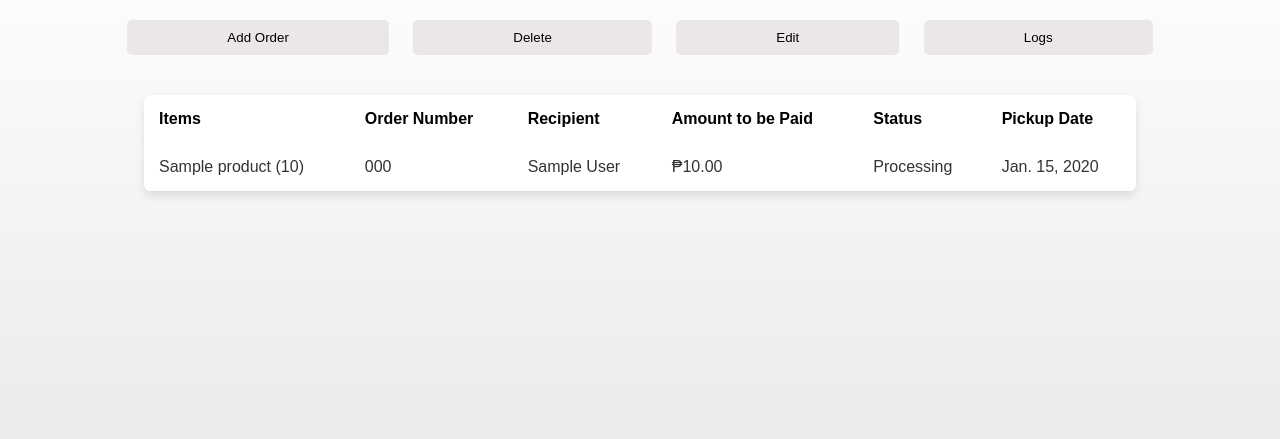
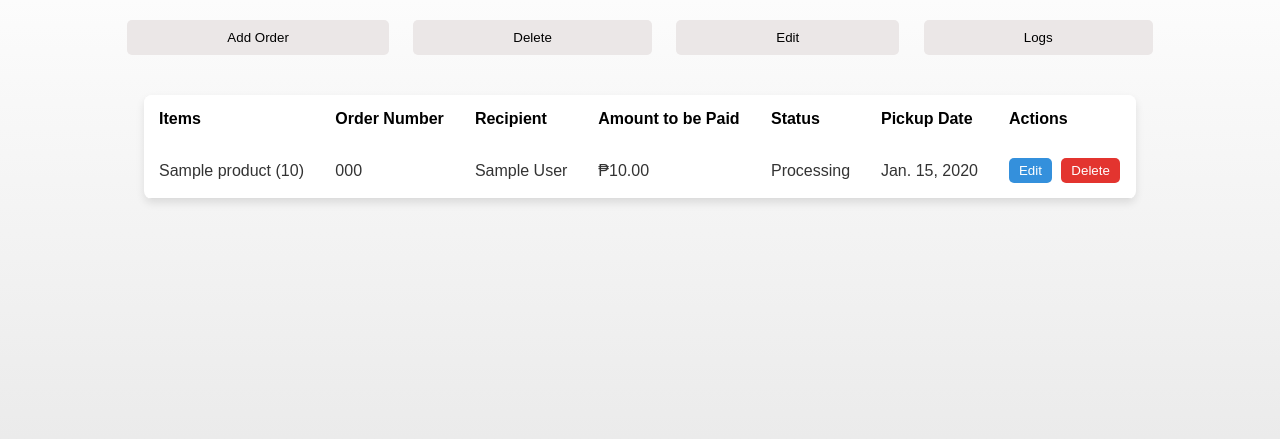
Before and after one commit to sethlagman/cardinalcarts, a Django app: page /adminorder in a window 1280 px wide. Shown: the part 78-517 px from the top of the page. Run offline with Django 5.2, Linux system fonts and the light colour scheme; a user stored in the database is signed in; tables that the repository leaves empty hold one stand-in row (values such as "Sample post"); parts of the project's set-up code (start-up, migrations or seed data) failed here and were passed over.

Commit message:
Add designated delete and edit button for order

```diff
--- a/cardinalcarts/base/static/css/adminOrder.css
+++ b/cardinalcarts/base/static/css/adminOrder.css
@@ -160,3 +160,30 @@ text-decoration: none;
 .Controls-btn {
 font-weight: normal;
 }
+
+.delete-btn {
+  background-color: #e3342f;
+  color: white;
+  padding: 5px 10px;
+  border: none;
+  border-radius: 5px;
+  cursor: pointer;
+}
+
+.delete-btn:hover {
+  background-color: #cc1f1a;
+}
+
+.edit-btn {
+  background-color: #3490dc;
+  color: white;
+  padding: 5px 10px;
+  border: none;
+  border-radius: 5px;
+  margin-right: 5px;
+  cursor: pointer;
+}
+
+.edit-btn:hover {
+  background-color: #2779bd;
+}
--- a/cardinalcarts/base/templates/adminOrder.html
+++ b/cardinalcarts/base/templates/adminOrder.html
@@ -54,6 +54,7 @@
                     <th>Amount to be Paid</th>
                     <th>Status</th>
                     <th>Pickup Date</th>
+                    <th>Actions</th>  <!-- Add this -->
                 </tr>
                 </thead>
                 <tbody>
@@ -75,6 +76,17 @@
                         Pending
                     {% endif %}
                     </td>
+                    <td>
+                        <form method="GET" action="{% url 'edit_order' %}" style="display:inline;">
+                            <input type="hidden" name="order_number" value="{{ order.order_number }}">
+                            <button type="submit" class="edit-btn">Edit</button>
+                        </form>
+
+                        <form method="POST" action="{% url 'delete_order_by_id' order.id %}" style="display:inline;">
+                            {% csrf_token %}
+                            <button type="submit" class="delete-btn" onclick="return confirm('Delete order {{ order.order_number }}?')">Delete</button>
+                        </form>
+                    </td>
                 </tr>
                 {% endfor %}
                 </tbody>
--- a/cardinalcarts/base/templates/editOrder.html
+++ b/cardinalcarts/base/templates/editOrder.html
@@ -36,7 +36,7 @@
           {% csrf_token %}
           <div class="form-group">
               <label for="order_number">Enter Order Number</label>
-              <input type="text" name="order_number" id="order_number" required>
+              <input type="text" name="order_number" id="order_number" required value="{% if order %}{{ order.order_number }}{% elif order_number_from_get %}{{ order_number_from_get }}{% endif %}">
           </div>
           <div class="form-group">
               <button type="submit" class="submit-btn" name="submit_btn" value="Search Order">Search Order</button>
@@ -47,7 +47,7 @@
 
       <form method="POST" class="form-box">
           {% csrf_token %}
-          <input type="hidden" name="order_number" value="{{ order.order_number }}">
+          <input type="hidden" name="order_number" value="{% if order %}{{ order.order_number }}{% elif order_number_from_get %}{{ order_number_from_get }}{% endif %}">
           <div class="form-group">
               <label for="pickup_date">Pickup Date</label>
               <input type="date" name="pickup_date" id="pickup_date" value="{{ order.pickup_date|date:'Y-m-d' }}">
--- a/cardinalcarts/base/urls.py
+++ b/cardinalcarts/base/urls.py
@@ -34,4 +34,6 @@ urlpatterns = [
     path('orderlog/', views.order_action_log, name='order_action_log'),
     path('productlog/', views.product_action_log, name='product_action_log'),
     path('verify-email/<uidb64>/<token>/', views.verify_email, name='verify_email'),
+    path('admin/orders/delete/<int:order_id>/', views.delete_order_by_id, name='delete_order_by_id'),
+    path('admin/order/edit/redirect/', views.edit_order_redirect, name='edit_order_redirect'),
 ]
--- a/cardinalcarts/base/views.py
+++ b/cardinalcarts/base/views.py
@@ -18,6 +18,7 @@ from django.utils.http import urlsafe_base64_encode, urlsafe_base64_decode
 from django.utils.encoding import force_bytes, force_str
 from django.core.mail import send_mail
 from django.urls import reverse
+from django.views.decorators.http import require_GET
 
 MAX_ATTEMPTS = 5
 LOCKOUT_TIME = 300
@@ -492,8 +493,17 @@ def edit_order(request):
     order = None
     error = None
     success = None
+    order_number_from_get = request.GET.get("order_number")  # NEW: for template pre-fill fallback
 
-    if request.method == "POST":
+    # GET logic: if ?order_number=XXXX is passed, auto-search
+    if request.method == "GET" and order_number_from_get:
+        try:
+            order = Order.objects.get(order_number=order_number_from_get)
+            order.total_amount = sum(item.product.price * item.quantity for item in order.items.all())
+        except Order.DoesNotExist:
+            error = "Order not found."
+
+    elif request.method == "POST":
         submit_btn = request.POST.get("submit_btn")
 
         if submit_btn == "Search Order":
@@ -521,7 +531,6 @@ def edit_order(request):
                 )
 
                 if status == "Completed":
-
                     item_summary = ""
                     for item in order.items.all():
                         item_summary += f"{item.product.name} (x{item.quantity}) - ₱{item.price}\n"
@@ -536,12 +545,18 @@ def edit_order(request):
 
                     order.delete()
 
-                success = "Order updated and moved to transactions."
+                success = "Order updated"
                 order = None
             except Order.DoesNotExist:
-                error = "Order not found."
+                error = "Order not found"
 
-    return render(request, 'editOrder.html', {'order': order, 'error': error, 'success': success})
+    return render(request, 'editOrder.html', {
+        'order': order,
+        'error': error,
+        'success': success,
+        'order_number_from_get': order_number_from_get  # NEW: pass this to safely pre-fill form
+    })
+
 
 
 @staff_member_required
@@ -684,3 +699,31 @@ def product_action_log(request):
 
     logs = ProductActionLog.objects.all().order_by('-timestamp')
     return render(request, 'product_action_log.html', {'logs': logs})
+
+
+@staff_member_required
+@require_POST
+def delete_order_by_id(request, order_id):
+    try:
+        order = Order.objects.get(id=order_id)
+
+        # Optionally, log this action
+        OrderActionLog.objects.create(
+            action_type='delete',
+            admin_user=request.user,
+            details=f"Deleted order #{order.order_number}"
+        )
+
+        order.delete()
+        messages.success(request, f"Order #{order.order_number} deleted successfully.")
+    except Order.DoesNotExist:
+        messages.error(request, "Order not found.")
+    return redirect('adminOrder')
+
+@staff_member_required
+@require_GET
+def edit_order_redirect(request):
+    order_number = request.GET.get('order_number')
+    return render(request, 'editOrder.html', {
+        'order': Order.objects.filter(order_number=order_number).first()
+    })
```
Lines whose indentation alone changed are shown as unchanged.
